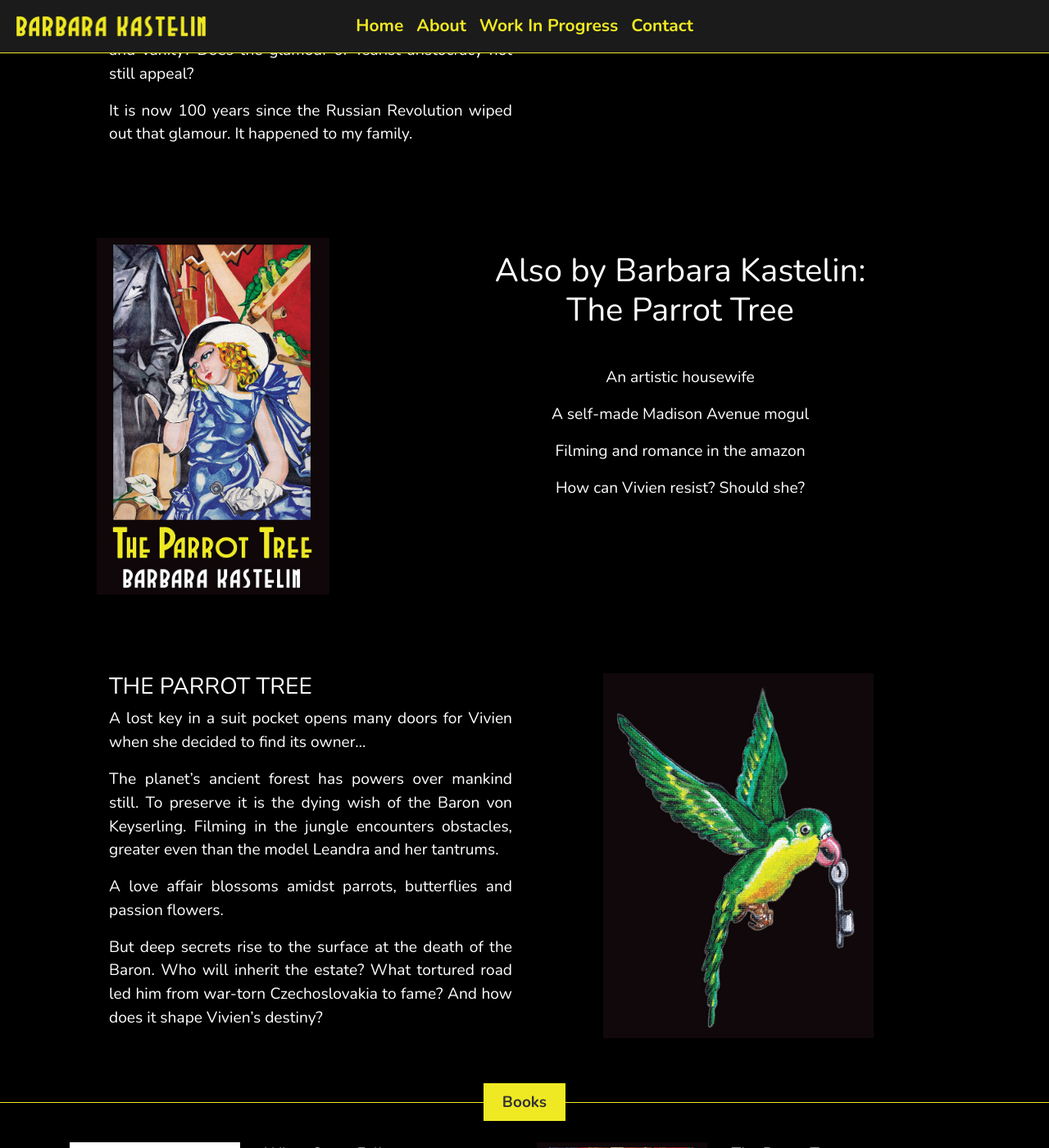
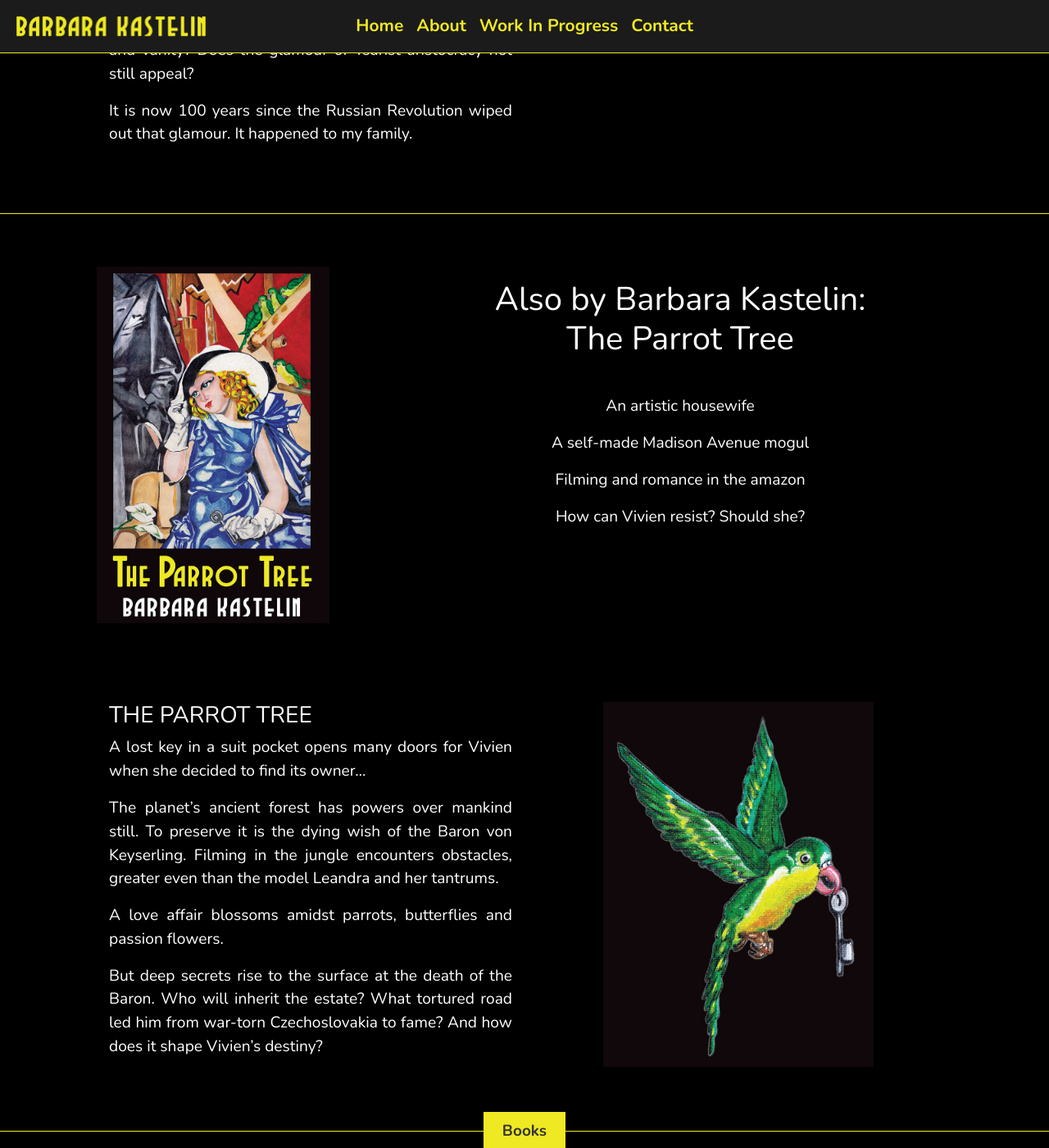
Before and after one commit to mgsmith57/barbarakastelin, a Jekyll site: the page built from index.html, in a window 1280 px wide and 1400 px high, scrolled down 1026 px. Shown: the whole window at 82% size. Built offline with Jekyll 4.4.1, drawn with Linux system fonts in a browser that asks for light colours; nearby versions of some CDN libraries.

Commit message:
Divider Spacing tweeks

```diff
--- a/_layouts/default-layout.html
+++ b/_layouts/default-layout.html
@@ -45,7 +45,7 @@
 </main>
 
 <footer class="mt-4 p-5">
-    <div class="container">
+    <div class="container pt-3">
         <div class="row">
             <div class="col-sm-6">
                 {% include book.html
--- a/css/style.scss
+++ b/css/style.scss
@@ -22,6 +22,12 @@ p {
   @media (min-width: $sm) {
     font-size: 1.2rem;
   }
+}
+
+hr {
+  display: block;
+  height: 1px;
+  border-bottom: 1px solid $colour-fg-nav;
 }
 
 .hero {
--- a/index.html
+++ b/index.html
@@ -36,6 +36,8 @@
     </section>
 </div>
 
+<hr>
+
 <section class="hero" id="hero-index-2">
     <div class="container">
         <div class="row">
@@ -54,7 +56,6 @@
         </div>
     </div>
 </section>
-
 <div class="container">
     <section class="row p-4 p-lg-5">
         <div class="col-md-6 text-justify">
```
